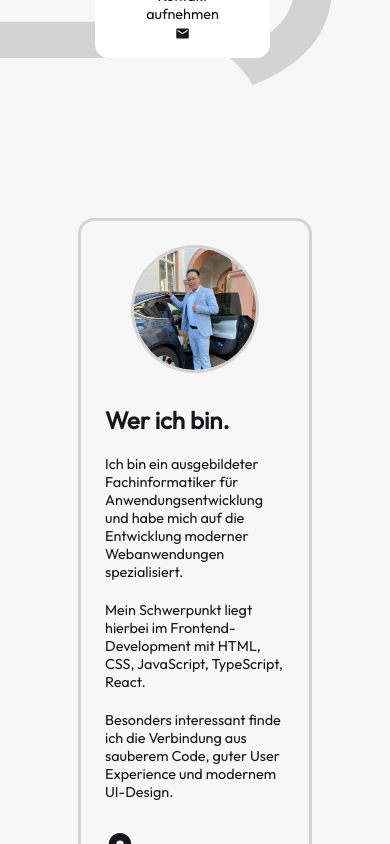
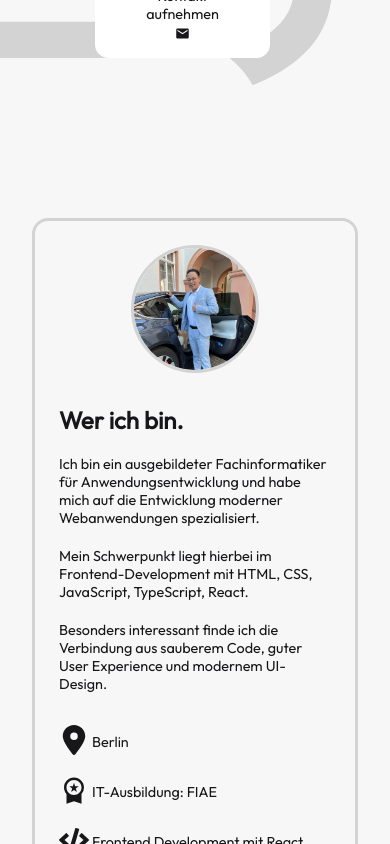
Before and after one commit to AndyHu8/Portfolio-Website, a React (Create React App) app in the folder portfolio-website/: page / in a window 390 px wide. Shown: the part 860-1704 px from the top of the page. Built offline with nearby package versions, Linux system fonts and the light colour scheme; no server answers; a web font is replaced by a local one.

Commit message:
Refactoring des Paddings bei Smartphone

```diff
--- a/portfolio-website/src/About/About.css
+++ b/portfolio-website/src/About/About.css
@@ -84,6 +84,10 @@
 /* Smartphone */
 @media (max-width: 768px) {
 
+    .about-wrapper {
+        padding: var(--paddingSectionSmartphone);
+    }
+
     .about-inhalt {
         padding: 1.5rem;
     }
--- a/portfolio-website/src/Styles/Variables.css
+++ b/portfolio-website/src/Styles/Variables.css
@@ -16,6 +16,7 @@
     /*Abstände*/
     --paddingSection: 5rem clamp(2rem, 30vw, 30rem);
     --paddingSectionSmall: 5rem clamp(2rem, 20vw, 30rem);
+    --paddingSectionSmartphone: 5rem clamp(2rem, 5vw, 30rem);
     --gap: 1.5rem;
 
     /*Border*/
--- a/portfolio-website/src/WeitereSeiten/ImpressumUndDatenschutz.css
+++ b/portfolio-website/src/WeitereSeiten/ImpressumUndDatenschutz.css
@@ -25,3 +25,10 @@
         padding: var(--paddingSectionSmall);
     }
 }
+
+/* Smartphone */
+@media (max-width: 768px) {
+    .impressumUndDatenschutz-wrapper {
+        padding: var(--paddingSectionSmartphone);
+    }
+}
```
Also changed, not shown: portfolio-website/src/Todos.txt.
